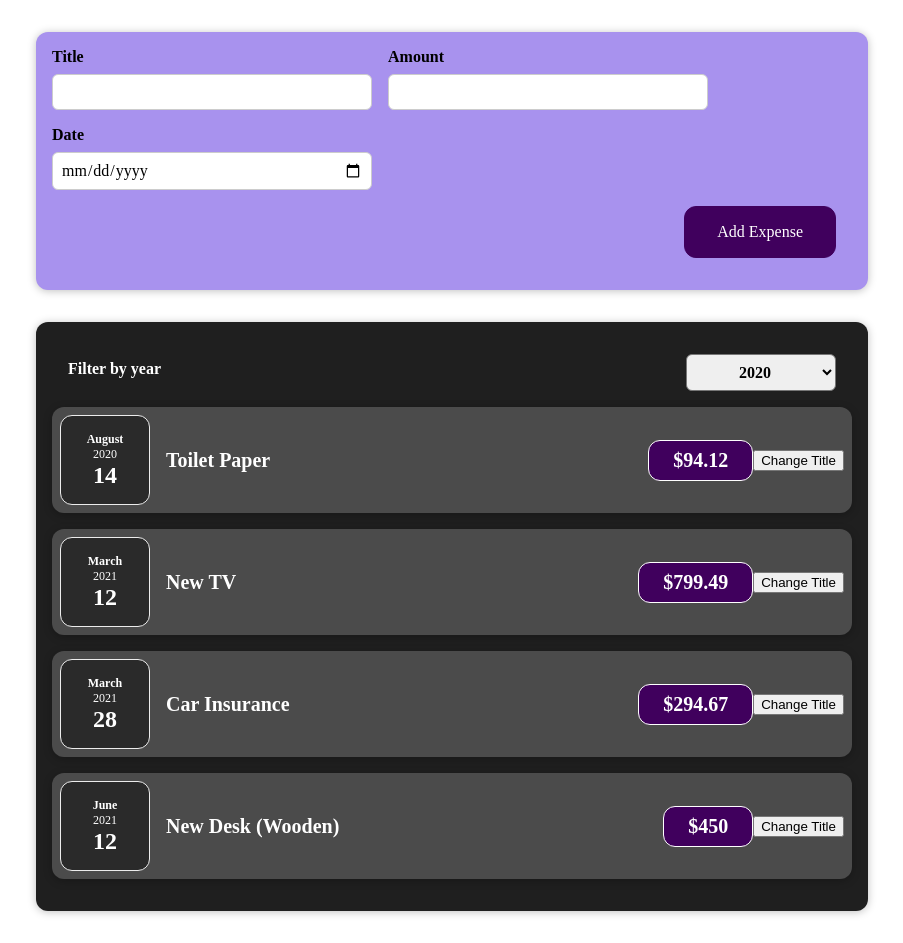
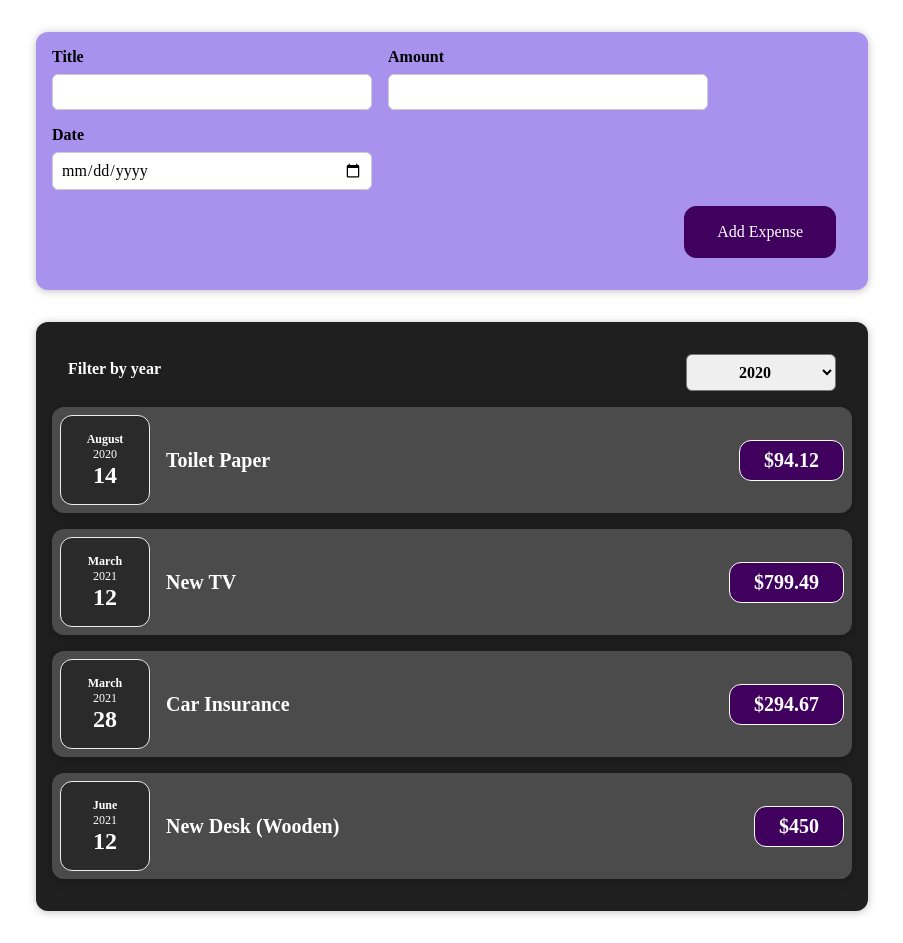
Before and after one commit to ajiajith001/react-tranining-expensive-tracker, a React (Create React App) app: page / in a window 1280 px wide. Shown: the whole page, without its empty margins (188-1091 px from the left). Built offline with nearby package versions, Linux system fonts and the light colour scheme.

Commit message:
updated expense list

```diff
--- a/src/App.js
+++ b/src/App.js
@@ -1,9 +1,8 @@
-import React from 'react';
+import React, { useState } from 'react';
 import NewExpense from './components/NewExpense/NewExpense';
 import Expenses from './components/Expenses/Expenses';
 
-const App = () => {
-  const expenses = [
+const DUMMY_EXPENSES = [
   {
     id: 'e1',
     title: 'Toilet Paper',
@@ -25,9 +24,13 @@ const App = () => {
   },
 ];
 
+const App = () => {
+  const [expenses, setExpenses] = useState(DUMMY_EXPENSES);
+
   const addExpenseHandler = (expense) => {
-    console.log('In App.js');
-    console.log(expense);
+    setExpenses((prevExpenses) => {
+      return [expense, ...prevExpenses];
+    });
   };
 
   // return React.createElement(
--- a/src/components/Expenses/ExpenseItem.js
+++ b/src/components/Expenses/ExpenseItem.js
@@ -1,17 +1,9 @@
-import React, { useState } from 'react';
+import React from 'react';
 import ExpenseDate from './ExpenseDate';
 import Card from '../UI/Card';
 import './ExpenseItem.css';
 
-function ExpenseItem({ date, title: titleProp, amount }) {
-  const [title, setTitle] = useState(titleProp);
-  console.log('ExpenseItem evaluated by React');
-
-  const clickHandler = () => {
-    setTitle('Updated!');
-    console.log(title);
-  };
-
+function ExpenseItem({ date, title, amount }) {
   return (
     <Card className="expense-item">
       <ExpenseDate date={date} />
@@ -19,7 +11,6 @@ function ExpenseItem({ date, title: titleProp, amount }) {
         <h2>{title}</h2>
         <div className="expense-item__price">${amount}</div>
       </div>
-      <button onClick={clickHandler}>Change Title</button>
     </Card>
   );
 }
--- a/src/components/Expenses/Expenses.js
+++ b/src/components/Expenses/Expenses.js
@@ -4,7 +4,7 @@ import Card from '../UI/Card';
 import ExpensesFilter from './ExpensesFilter';
 import './Expenses.css';
 
-function Expenses(props) {
+function Expenses({ items }) {
   const [filteredYear, setFilteredYear] = useState('2020');
 
   const filterChangeHandler = (selectedYear) => {
@@ -17,26 +17,13 @@ function Expenses(props) {
         selected={filteredYear}
         onChangeFilter={filterChangeHandler}
       />
-      <ExpenseItem
-        title={props.items[0].title}
-        amount={props.items[0].amount}
-        date={props.items[0].date}
-      />
-      <ExpenseItem
-        title={props.items[1].title}
-        amount={props.items[1].amount}
-        date={props.items[1].date}
-      />
-      <ExpenseItem
-        title={props.items[2].title}
-        amount={props.items[2].amount}
-        date={props.items[2].date}
-      />
-      <ExpenseItem
-        title={props.items[3].title}
-        amount={props.items[3].amount}
-        date={props.items[3].date}
-      />
+      {items.map((expense) => (
+        <ExpenseItem
+          title={expense.title}
+          amount={expense.amount}
+          date={expense.date}
+        />
+      ))}
     </Card>
   );
 }
```
Lines whose indentation alone changed are shown as unchanged.
